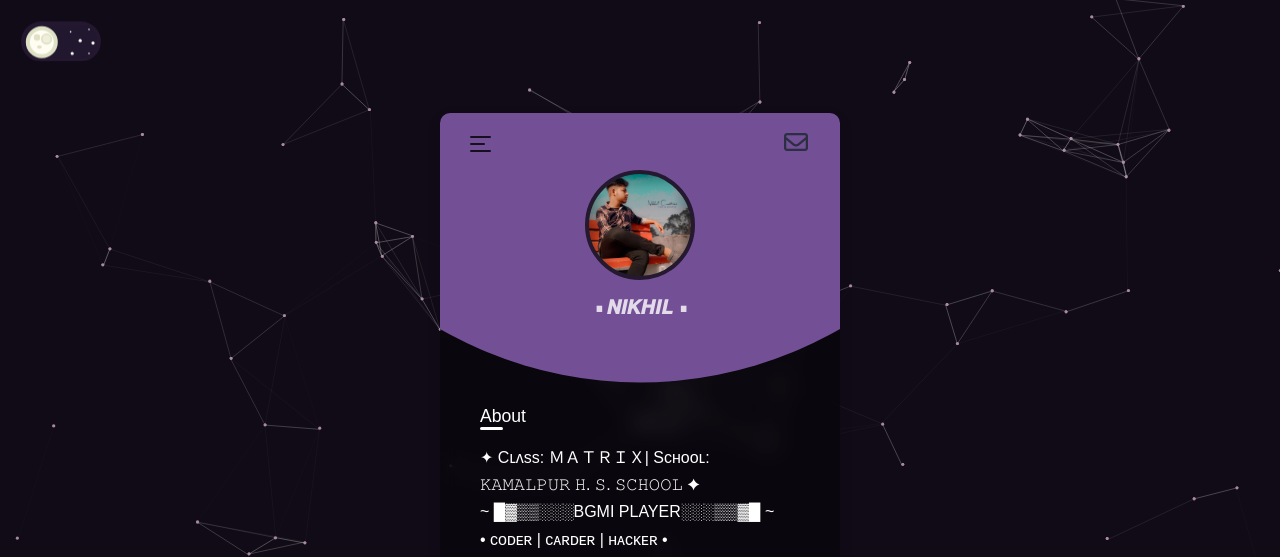
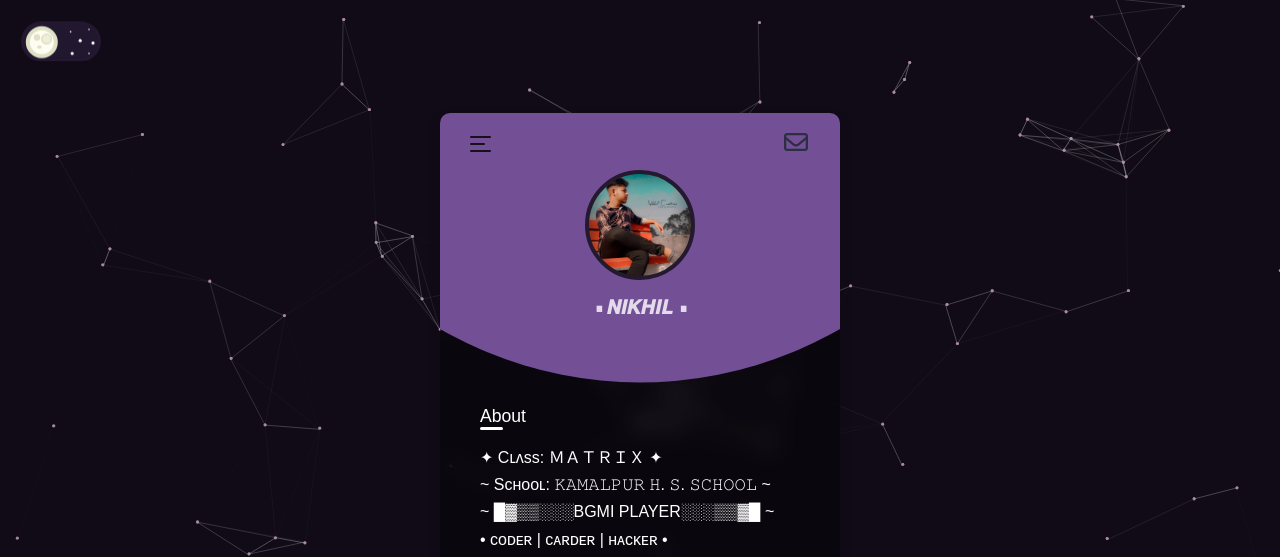
Before and after one commit to Nikal69/Nikhil, a plain HTML site: page index.html in a window 1280 px wide. Shown: the top 557 px of the page. Drawn offline with Linux system fonts and the light colour scheme.

Commit message:
Update index.html

```diff
--- a/index.html
+++ b/index.html
@@ -1920,7 +1920,8 @@ var pJS = function (e, a) {
                     <div class="left">
                          <div class="about-container">
                               <h3 class="title">About</h3>
-                              <p class="text">✦ Cʟᴧss: ＭＡＴＲＩＸ| Sᴄʜᴏᴏʟ: 𝙺𝙰𝙼𝙰𝙻𝙿𝚄𝚁 𝙷. 𝚂. 𝚂𝙲𝙷𝙾𝙾𝙻 ✦</p>
+                              <p class="text">✦ Cʟᴧss: ＭＡＴＲＩＸ ✦</p>
+                              <p class="text">~ Sᴄʜᴏᴏʟ: 𝙺𝙰𝙼𝙰𝙻𝙿𝚄𝚁 𝙷. 𝚂. 𝚂𝙲𝙷𝙾𝙾𝙻 ~</p>
                               <p class="text">~ █▓▒▒░░░BGMI PLAYER░░░▒▒▓█ ~</p>
                               <p class="text">• ᴄᴏᴅᴇʀ | ᴄᴀʀᴅᴇʀ | ʜᴀᴄᴋᴇʀ •</p>
                          </div>
```
